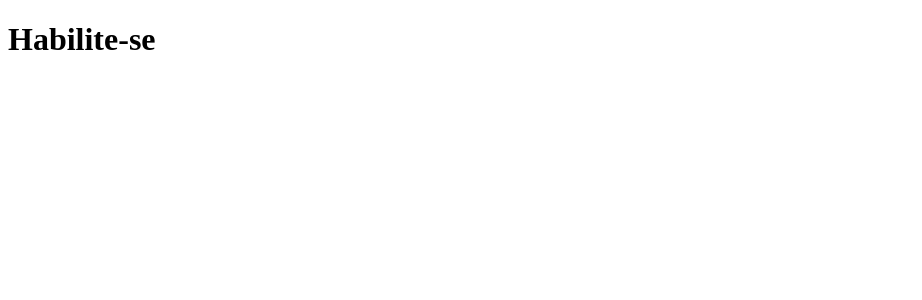
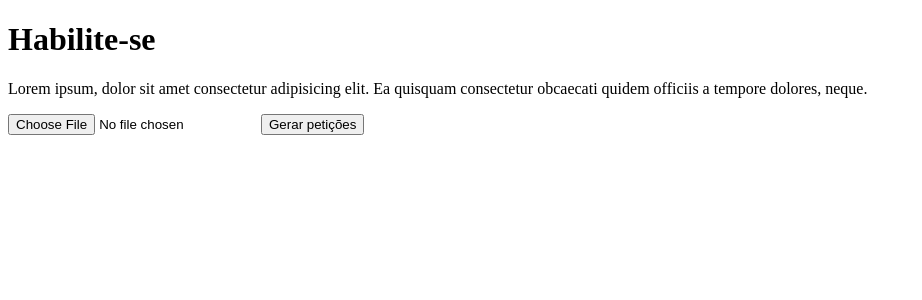
Before and after one commit to tjfacil/habilitese, a React (Create React App) app: page / in a window 1280 px wide. Shown: the top 300 px of the page, without its empty margins (0-922 px from the left). Built offline with nearby package versions, Linux system fonts and the light colour scheme.

Commit message:
Building POC

```diff
--- a/package.json
+++ b/package.json
@@ -10,6 +10,9 @@
     "@types/node": "^16.11.44",
     "@types/react": "^18.0.15",
     "@types/react-dom": "^18.0.6",
+    "easy-template-x": "^3.0.0",
+    "file-saver": "^2.0.5",
+    "jszip": "^3.10.0",
     "react": "^18.2.0",
     "react-dom": "^18.2.0",
     "react-scripts": "5.0.1",
@@ -39,5 +42,8 @@
       "last 1 firefox version",
       "last 1 safari version"
     ]
+  },
+  "devDependencies": {
+    "@types/file-saver": "^2.0.5"
   }
 }
--- a/src/App.tsx
+++ b/src/App.tsx
@@ -1,7 +1,73 @@
-import React from 'react';
+import React, { useState } from 'react';
+import { TemplateHandler } from 'easy-template-x';
+import JSZip from 'jszip';
+import FileSaver from 'file-saver';
+
+interface Template {
+  enderecamento: string;
+  processo: string;
+  parte: string;
+  data: string;
+  [ḱey: string]: string;
+}
+
+const DATA: Template[] = [
+  {
+    enderecamento: 'Juiz 1',
+    processo: 'Processo 1',
+    parte: 'Parte 1',
+    data: 'Data 1',
+  },
+  {
+    enderecamento: 'Juiz 2',
+    processo: 'Processo 2',
+    parte: 'Parte 2',
+    data: 'Data 2',
+  },
+  {
+    enderecamento: 'Juiz 3',
+    processo: 'Processo 3',
+    parte: 'Parte 3',
+    data: 'Data 3',
+  },
+];
 
 const App = () => {
-  return <h1>Habilite-se</h1>;
+  const [templateFile, setTemplateFile] = useState<File | undefined>(undefined);
+
+  const onChangeFile = (event: React.ChangeEvent<HTMLInputElement>) => {
+    if (event.target.files) {
+      setTemplateFile(event.target.files[0]);
+    }
+  };
+
+  const generateDocs = async () => {
+    const zip = new JSZip();
+    for (const rowData of DATA) {
+      const handler = new TemplateHandler();
+      if (templateFile) {
+        const doc = await handler.process(templateFile, rowData);
+        const filename = `${rowData.processo}.docx`;
+        zip.file(filename, doc);
+      }
+    }
+    zip.generateAsync({ type: 'blob' }).then((content) => {
+      FileSaver.saveAs(content, 'tjfacil.zip');
+    });
+
+  };
+
+  return (
+    <>
+      <h1>Habilite-se</h1>
+      <p>
+        Lorem ipsum, dolor sit amet consectetur adipisicing elit. Ea quisquam
+        consectetur obcaecati quidem officiis a tempore dolores, neque.
+      </p>
+      <input type='file' onChange={onChangeFile} />
+      <button onClick={generateDocs}>Gerar petições</button>
+    </>
+  );
 };
 
 export default App;
```
Also changed, not shown: 1 other file (tests, documents, lock files or other folders).
